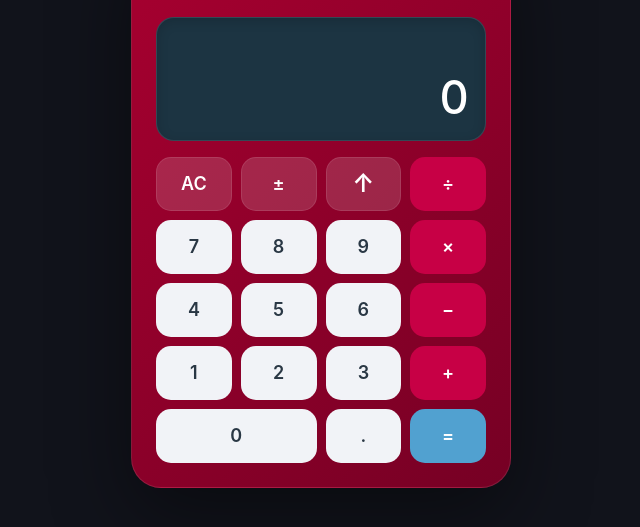
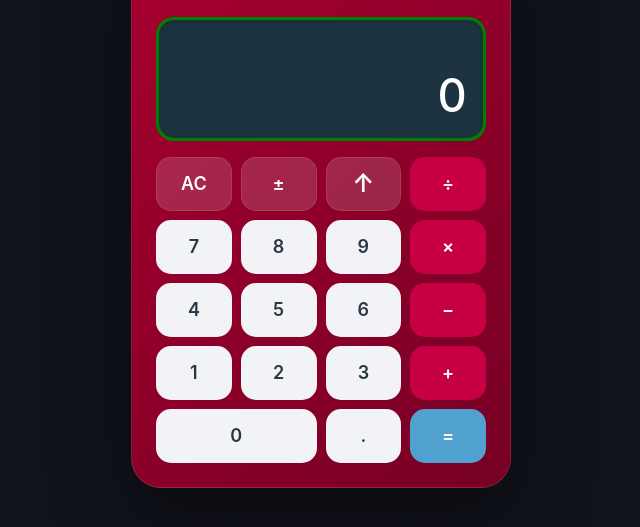
Before and after one commit to dominguezobreroadrian/calculadora, a website built with Vite: page index.html in a window 1280 px wide. Both pictures are taken after a click on the button "Cambiar color del logo de Arch Linux". Shown: the part 193-720 px from the top of the page, without its empty margins (319-959 px from the left). Built offline with nearby package versions, Linux system fonts and the light colour scheme.

Commit message:
borderDisplayColor&hoverNumbers

```diff
--- a/index.html
+++ b/index.html
@@ -22,7 +22,7 @@
         </header>
 
         <!-- Pantalla: expresión de la operación y resultado actual -->
-        <div class="pantalla-contenedor" aria-live="polite" aria-atomic="true">
+        <div class="pantalla-contenedor" id="recuadroPantalla" aria-live="polite" aria-atomic="true">
           <p id="expresion" class="pantalla-expresion"></p>
           <p id="pantalla" class="pantalla-valor">0</p>
         </div>
--- a/src/main.ts
+++ b/src/main.ts
@@ -37,14 +37,15 @@ const esAccionCalculadora = (valor: string | undefined): valor is AccionCalculad
 
 // Guardamos los elementos del HTML una sola vez: todas las funciones los reutilizan para
 // actualizar la pantalla, gestionar los botones y expandir o contraer la calculadora.
-const pantalla = document.querySelector<HTMLParagraphElement>('#pantalla')          // número grande
-const expresion = document.querySelector<HTMLParagraphElement>('#expresion')        // operación pequeña ("3 + 4 =")
-const teclasAvanzadas = document.querySelector<HTMLDivElement>('#teclasAvanzadas')  // teclas del modo ampliado
-const botonExpandir = document.querySelector<HTMLButtonElement>('#botonExpandir')   // botón ↑ / ↓
-const calculadora = document.querySelector<HTMLElement>('#calculadora')             // contenedor general
-const botonLogoArch = document.querySelector<HTMLButtonElement>('#botonLogoArch')   // botón que envuelve el logo
-const logoArch = document.querySelector<HTMLImageElement>('#logoArch')              // imagen del logo
-const teclado = document.querySelector<HTMLDivElement>('#teclado')                  // contenedor de todos los botones
+const pantalla = document.querySelector<HTMLParagraphElement>('#pantalla')              // número grande
+const expresion = document.querySelector<HTMLParagraphElement>('#expresion')            // operación pequeña ("3 + 4 =")
+const teclasAvanzadas = document.querySelector<HTMLDivElement>('#teclasAvanzadas')      // teclas del modo ampliado
+const botonExpandir = document.querySelector<HTMLButtonElement>('#botonExpandir')       // botón ↑ / ↓
+const calculadora = document.querySelector<HTMLElement>('#calculadora')                 // contenedor general
+const botonLogoArch = document.querySelector<HTMLButtonElement>('#botonLogoArch')       // botón que envuelve el logo
+const logoArch = document.querySelector<HTMLImageElement>('#logoArch')                  // imagen del logo
+const teclado = document.querySelector<HTMLDivElement>('#teclado')                      // contenedor de todos los botones
+const recuadroPantalla = document.querySelector<HTMLDivElement>('#recuadroPantalla')    // contenedor del recuadro de la pantalla
 
 // Si falta alguno de los elementos que necesita la aplicación, es mejor avisar al desarrollador
 // aquí que dejar que el error aparezca más tarde al pulsar un botón.
@@ -64,13 +65,19 @@ if (
 // Este valor recuerda el color actual del icono para alternarlo en cada pulsación.
 let logoArchRojo = true
 
+// Ponemos por defecto el borde de color rojo porque por defecto la calculadora estara apagada
+recuadroPantalla?.style.setProperty('border', `3px solid red`);
+
 // El mismo botón alterna las dos imágenes del logo; no afecta a las operaciones ni a la pantalla.
 // Ejemplo: primera pulsación -> verde; segunda pulsación -> rojo.
+// Aquí si el logoArchRojo es false lo pintamos de verde porque significa que esta encendida la calculadora
 botonLogoArch.addEventListener('click', () => {
     logoArchRojo = !logoArchRojo
     logoArch.src = logoArchRojo
         ? 'https://img.icons8.com/material-two-tone/48/FA5252/arch-linux.png'
         : 'https://img.icons8.com/material-two-tone/48/40C057/arch-linux.png'
+    recuadroPantalla?.style.setProperty('border', `3px solid ${logoArchRojo ? 'red' : 'green'}`);
+
 })
 
 // valorPantalla es texto porque puede contener un punto decimal mientras se escribe, por ejemplo
--- a/src/style.css
+++ b/src/style.css
@@ -121,7 +121,7 @@
     }
 
     .tecla--numero:hover {
-        background-color: white;
+        background-color: coral;
     }
 
     .tecla--operador:hover {
```
